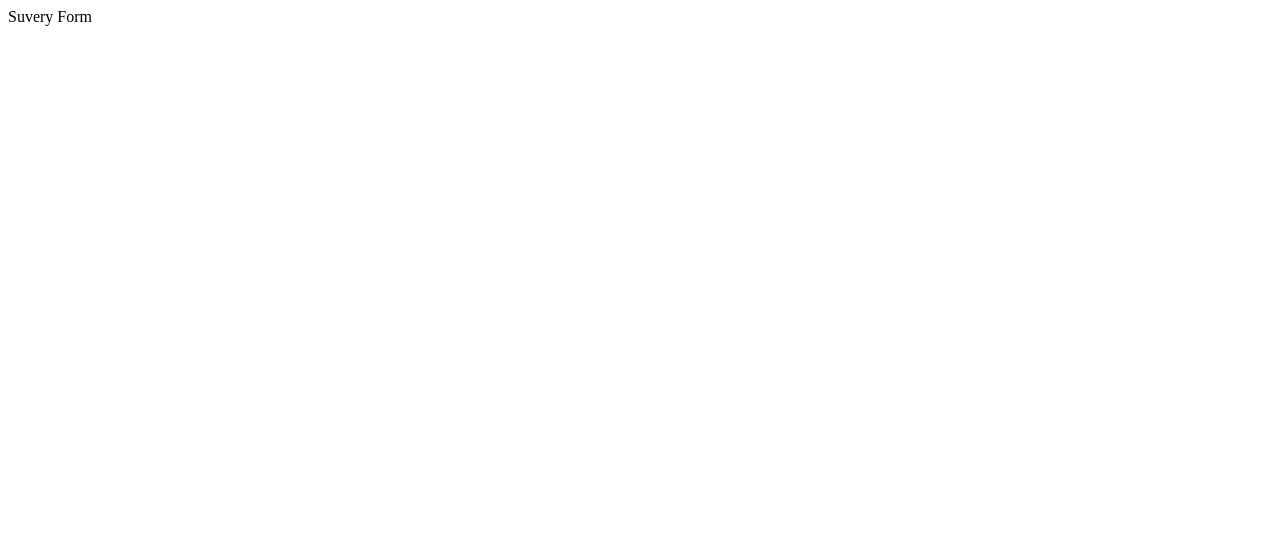
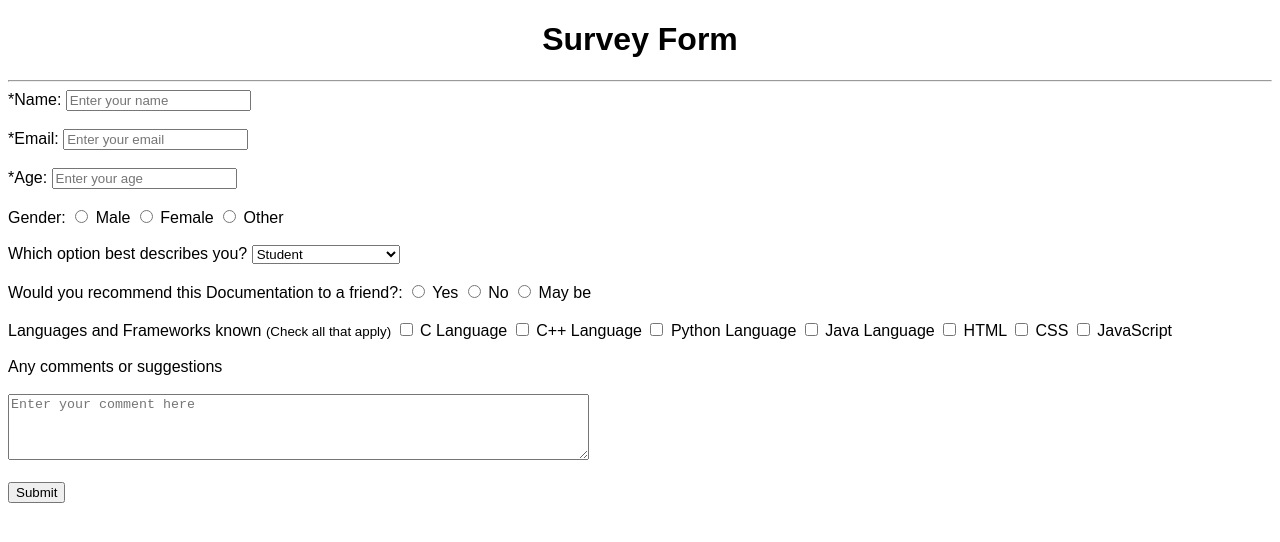
Before and after one commit to Anujkesarwani1/Web-Developement, a plain HTML site: page HTML/Projects/HTML-Documentation/survey-form.html in a window 1280 px wide. Drawn offline with Linux system fonts and the light colour scheme.

Commit message:
Add Survey Form

```diff
--- a/HTML/Projects/HTML-Documentation/survey-form.html
+++ b/HTML/Projects/HTML-Documentation/survey-form.html
@@ -1,11 +1,100 @@
 <!DOCTYPE html>
 <html lang="en">
-<head>
-    <meta charset="UTF-8">
-    <meta name="viewport" content="width=device-width, initial-scale=1.0">
+  <head>
+    <meta charset="UTF-8" />
+    <meta name="viewport" content="width=device-width, initial-scale=1.0" />
     <title>Survey Form</title>
-</head>
-<body>
-    Suvery Form
-</body>
+  </head>
+  <body>
+    <font face="arial">
+      <h1 align="center">Survey Form</h1>
+      <hr />
+      <div>
+        <form action="onSubmit">
+          <label for="name">*Name: </label>
+          <input
+            type="text"
+            name="name"
+            placeholder="Enter your name"
+            required
+          />
+          <br /><br />
+
+          <label for="email">*Email: </label>
+          <input
+            type="email"
+            name="email"
+            placeholder="Enter your email"
+            required
+          />
+          <br /><br />
+
+          <label for="age">*Age: </label>
+          <input type="number" name="age" placeholder="Enter your age" />
+          <br /><br />
+
+          <label>Gender: </label>
+          <input type="radio" name="gender" id="male" />
+          <label for="male">Male</label>
+          <input type="radio" name="gender" id="female" />
+          <label for="female">Female</label>
+          <input type="radio" name="gender" id="other" />
+          <label for="other">Other</label>
+          <br /><br />
+
+          <label for="role">Which option best describes you?</label>
+          <select name="role" id="role">
+            <option value="student">Student</option>
+            <option value="Intern">Intern</option>
+            <option value="professional">Working Professional</option>
+          </select>
+          <br /><br />
+
+          <label for="recommend"
+            >Would you recommend this Documentation to a friend?:
+          </label>
+          <input type="radio" name="recommend" id="yes" />
+          <label for="yes">Yes</label>
+          <input type="radio" name="recommend" id="no" />
+          <label for="no">No</label>
+          <input type="radio" name="recommend" id="maybe" />
+          <label for="maybe">May be</label>
+          <br /><br />
+
+          <label for="languages"
+            >Languages and Frameworks known
+            <small>(Check all that apply)</small></label
+          >
+          <input type="checkbox" name="languages" id="c" />
+          <label for="c">C Language</label>
+          <input type="checkbox" name="languages" id="c++" />
+          <label for="c++">C++ Language</label>
+          <input type="checkbox" name="languages" id="python" />
+          <label for="python">Python Language</label>
+          <input type="checkbox" name="languages" id="java" />
+          <label for="java">Java Language</label>
+          <input type="checkbox" name="languages" id="html" />
+          <label for="html">HTML</label>
+          <input type="checkbox" name="languages" id="css" />
+          <label for="css">CSS</label>
+          <input type="checkbox" name="languages" id="js" />
+          <label for="js">JavaScript</label>
+          <br /><br />
+
+          <label for="suggestion">Any comments or suggestions</label
+          ><br /><br />
+          <textarea
+            name="suggestion"
+            id="suggestion"
+            cols="70"
+            rows="4"
+            placeholder="Enter your comment here"
+          ></textarea>
+
+          <br /><br />
+          <button type="submit" value="submit">Submit</button>
+        </form>
+      </div>
+    </font>
+  </body>
 </html>
```
Also changed, not shown: 1 other file.
